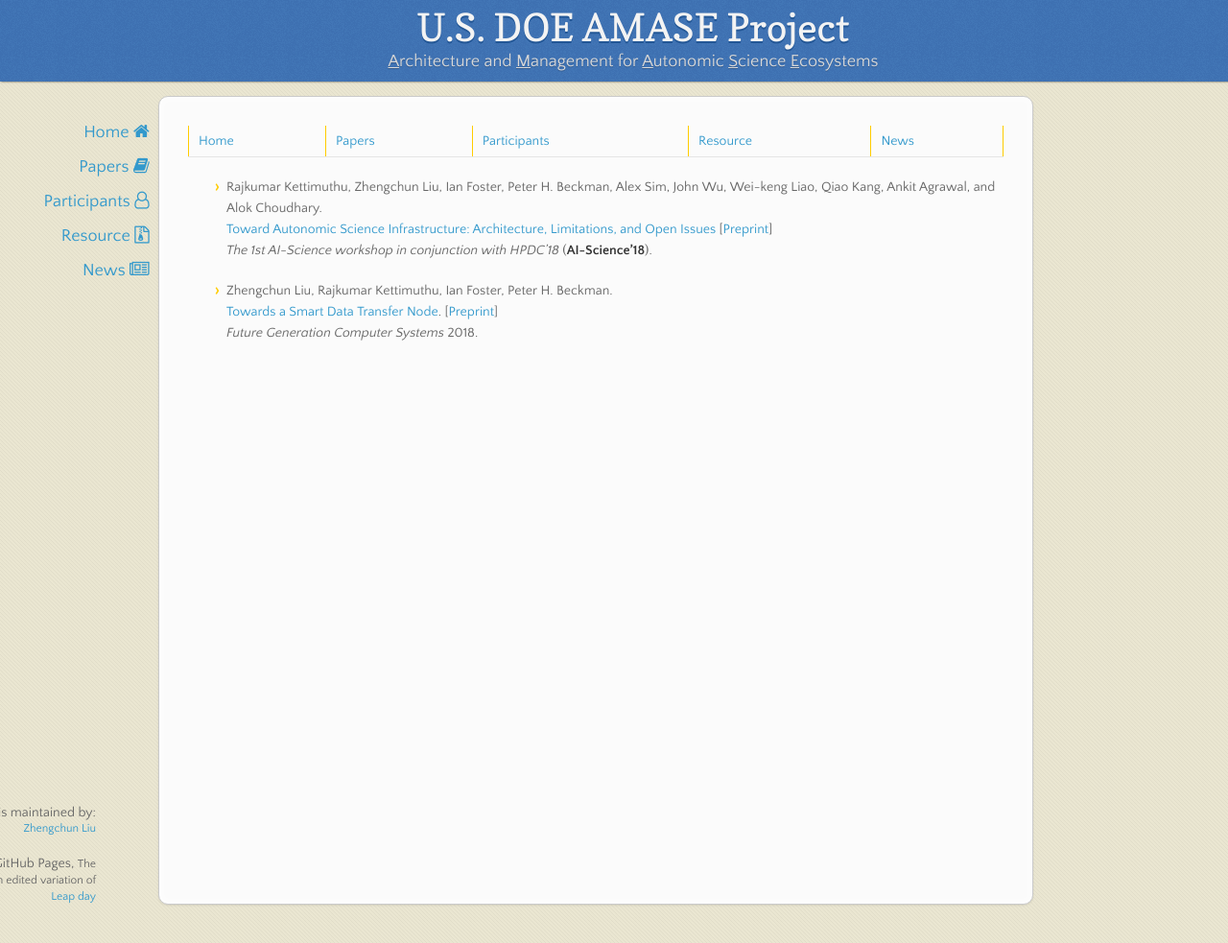
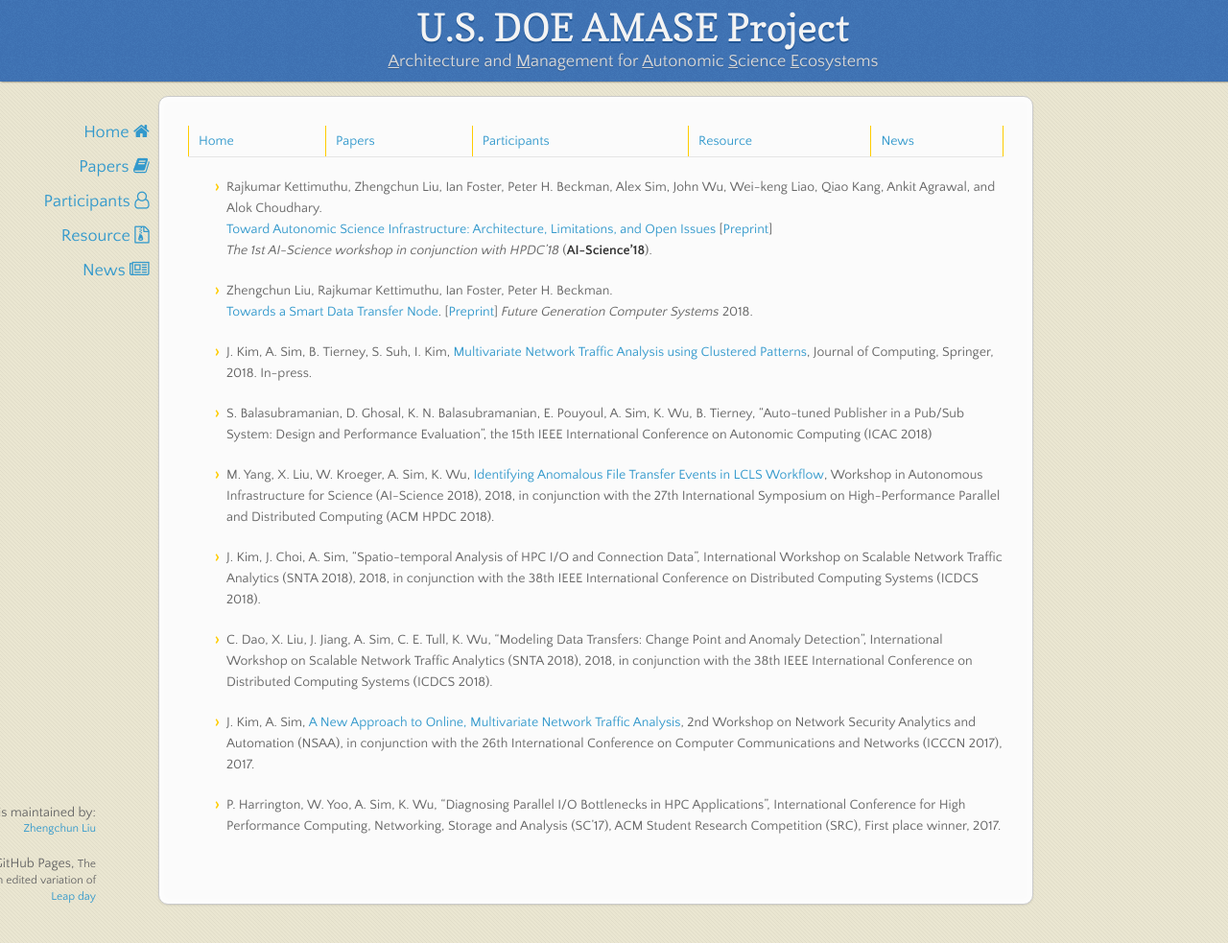
Before and after one commit to amaseproject/amase.github.io, a Jekyll site: the page built from papers.md, in a window 1280 px wide and 983 px high. Shown: the whole window at 96% size. Built offline with Jekyll 4.4.1, drawn with Linux system fonts in a browser that asks for light colours; nearby versions of some CDN libraries.

Commit message:
add, delete, polish etc.

```diff
--- a/papers.md
+++ b/papers.md
@@ -8,5 +8,18 @@ layout: default
 *The 1st AI-Science workshop in conjunction with HPDC'18* (**AI-Science'18**).
 
 - Zhengchun Liu, Rajkumar Kettimuthu, Ian Foster, Peter H. Beckman.
-[Towards a Smart Data Transfer Node](https://doi.org/10.1016/j.future.2018.06.033). [[Preprint](http://www.mcs.anl.gov/~zcliu/file/fgcs18-smart-dtn.pdf)]
-*Future Generation Computer Systems* 2018.
+[Towards a Smart Data Transfer Node](https://doi.org/10.1016/j.future.2018.06.033). [[Preprint](http://www.mcs.anl.gov/~zcliu/file/fgcs18-smart-dtn.pdf)] *Future Generation Computer Systems* 2018.
+
+- J. Kim, A. Sim, B. Tierney, S. Suh, I. Kim, [Multivariate Network Traffic Analysis using Clustered Patterns](https://doi.org/10.1007/s00607-018-0619-4), Journal of Computing, Springer, 2018. In-press.
+
+- S. Balasubramanian, D. Ghosal, K. N. Balasubramanian, E. Pouyoul, A. Sim, K. Wu, B. Tierney, "Auto-tuned Publisher in a Pub/Sub System: Design and Performance Evaluation", the 15th IEEE International Conference on Autonomic Computing (ICAC 2018)
+
+- M. Yang, X. Liu, W. Kroeger, A. Sim, K. Wu, [Identifying Anomalous File Transfer Events in LCLS Workflow](https://doi.org/10.1145/3217197.3217203), Workshop in Autonomous Infrastructure for Science (AI-Science 2018), 2018, in conjunction with the 27th International Symposium on High-Performance Parallel and Distributed Computing (ACM HPDC 2018).
+
+- J. Kim, J. Choi, A. Sim, "Spatio-temporal Analysis of HPC I/O and Connection Data", International Workshop on Scalable Network Traffic Analytics (SNTA 2018), 2018, in conjunction with the 38th IEEE International Conference on Distributed Computing Systems (ICDCS 2018).
+
+- C. Dao, X. Liu, J. Jiang, A. Sim, C. E. Tull, K. Wu, "Modeling Data Transfers: Change Point and Anomaly Detection", International Workshop on Scalable Network Traffic Analytics (SNTA 2018), 2018, in conjunction with the 38th IEEE International Conference on Distributed Computing Systems (ICDCS 2018).
+
+- J. Kim, A. Sim, [A New Approach to Online, Multivariate Network Traffic Analysis](https://doi.org/10.1109/ICCCN.2017.8038520), 2nd Workshop on Network Security Analytics and Automation (NSAA), in conjunction with the 26th International Conference on Computer Communications and Networks (ICCCN 2017), 2017.
+
+- P. Harrington, W. Yoo, A. Sim, K. Wu, "Diagnosing Parallel I/O Bottlenecks in HPC Applications", International Conference for High Performance Computing, Networking, Storage and Analysis (SC’17), ACM Student Research Competition (SRC), First place winner, 2017.
```
Also changed, not shown: news.md (+2 -0 lines).
